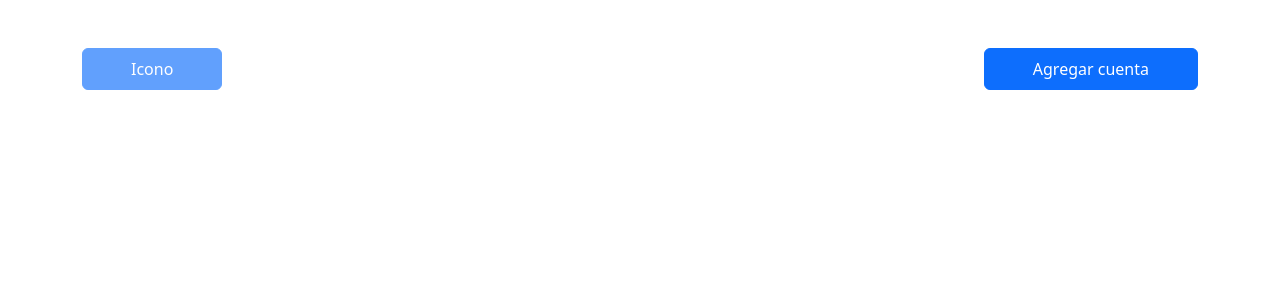
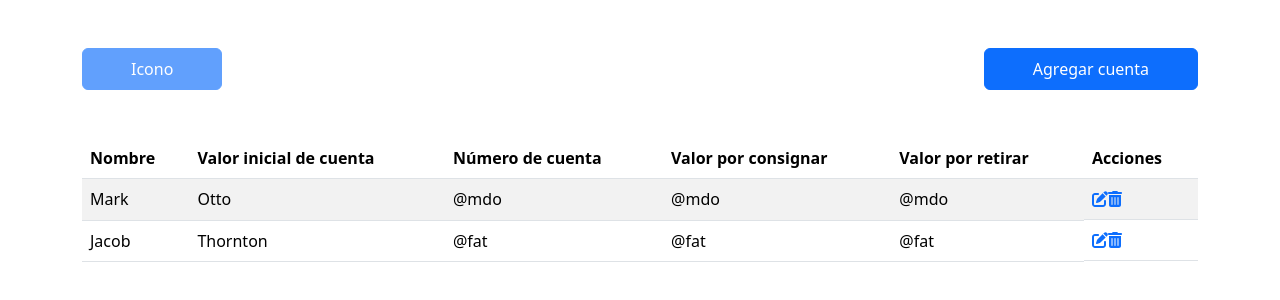
Before and after one commit to clagarejo/locatel-front, a Vue app: page / in a window 1280 px wide. Shown: the top 300 px of the page. Built offline with nearby package versions, Linux system fonts and the light colour scheme.

Commit message:
add count table

```diff
--- a/index.html
+++ b/index.html
@@ -4,6 +4,7 @@
     <meta charset="UTF-8" />
     <link rel="icon" type="image/svg+xml" href="/vite.svg" />
     <meta name="viewport" content="width=device-width, initial-scale=1.0" />
+    <link rel="stylesheet" href="path/to/font-awesome/css/font-awesome.min.css">
     <link href="https://cdn.jsdelivr.net/npm/bootstrap@5.3.3/dist/css/bootstrap.min.css" rel="stylesheet" integrity="sha384-QWTKZyjpPEjISv5WaRU9OFeRpok6YctnYmDr5pNlyT2bRjXh0JMhjY6hW+ALEwIH" crossorigin="anonymous">
     <title>Prueba tecnica</title>
   </head>
--- a/package.json
+++ b/package.json
@@ -9,6 +9,10 @@
     "preview": "vite preview"
   },
   "dependencies": {
+    "@fortawesome/fontawesome-free": "^6.5.2",
+    "@fortawesome/fontawesome-svg-core": "^6.5.2",
+    "@fortawesome/free-solid-svg-icons": "^6.5.2",
+    "@fortawesome/vue-fontawesome": "^3.0.6",
     "vue": "^3.4.21"
   },
   "devDependencies": {
--- a/src/App.vue
+++ b/src/App.vue
@@ -2,18 +2,68 @@
   <div class="container">
     <div class="row mt-5">
       <div class="col-md-6 ml-3">
-        <button disabled type="button" class="btn btn-primary py-2 px-5"> Icono </button>
+        <button disabled type="button" class="btn btn-primary py-2 px-5">
+          Icono
+        </button>
       </div>
       <div class="col-md-6 d-flex justify-content-end">
-        <button type="button" class="btn btn-primary py-2 px-5"> Agregar cuenta </button>
+        <button type="button" class="btn btn-primary py-2 px-5">
+          Agregar cuenta
+        </button>
       </div>
+    </div>
+
+    <div class="mt-5">
+      <table class="table table-striped">
+        <thead>
+          <tr>
+            <th scope="col">Nombre</th>
+            <th scope="col">Valor inicial de cuenta</th>
+            <th scope="col">Número de cuenta</th>
+            <th scope="col">Valor por consignar</th>
+            <th scope="col">Valor por retirar</th>
+            <th scope="col">Acciones</th>
+          </tr>
+        </thead>
+        <tbody>
+          <tr>
+            <td>Mark</td>
+            <td>Otto</td>
+            <td>@mdo</td>
+            <td>@mdo</td>
+            <td>@mdo</td>
+            <td class="d-flex">
+              <a href="#">
+                <font-awesome-icon icon="edit" />
+              </a>
+
+              <a href="#">
+                <font-awesome-icon icon="trash-alt" />
+              </a>
+            </td>
+          </tr>
+          <tr>
+            <td>Jacob</td>
+            <td>Thornton</td>
+            <td>@fat</td>
+            <td>@fat</td>
+            <td>@fat</td>
+            <td class="d-flex">
+              <a href="#">
+                <font-awesome-icon icon="edit" />
+              </a>
+
+              <a href="#">
+                <font-awesome-icon icon="trash-alt" />
+              </a>
+            </td>
+          </tr>
+        </tbody>
+      </table>
     </div>
   </div>
 </template>
 
-<script setup>
-</script>
+<script setup></script>
 
-<style scoped>
-
-</style>
+<style scoped></style>
--- a/src/main.js
+++ b/src/main.js
@@ -1,4 +1,10 @@
 import { createApp } from 'vue'
 import App from './App.vue'
 
-createApp(App).mount('#app')
+import { library } from '@fortawesome/fontawesome-svg-core'
+import { fas } from '@fortawesome/free-solid-svg-icons'
+import { FontAwesomeIcon } from '@fortawesome/vue-fontawesome'
+
+library.add(fas)
+
+createApp(App).component('font-awesome-icon', FontAwesomeIcon).mount('#app')
```
Also changed, not shown: 1 other file (tests, documents, lock files or other folders).
